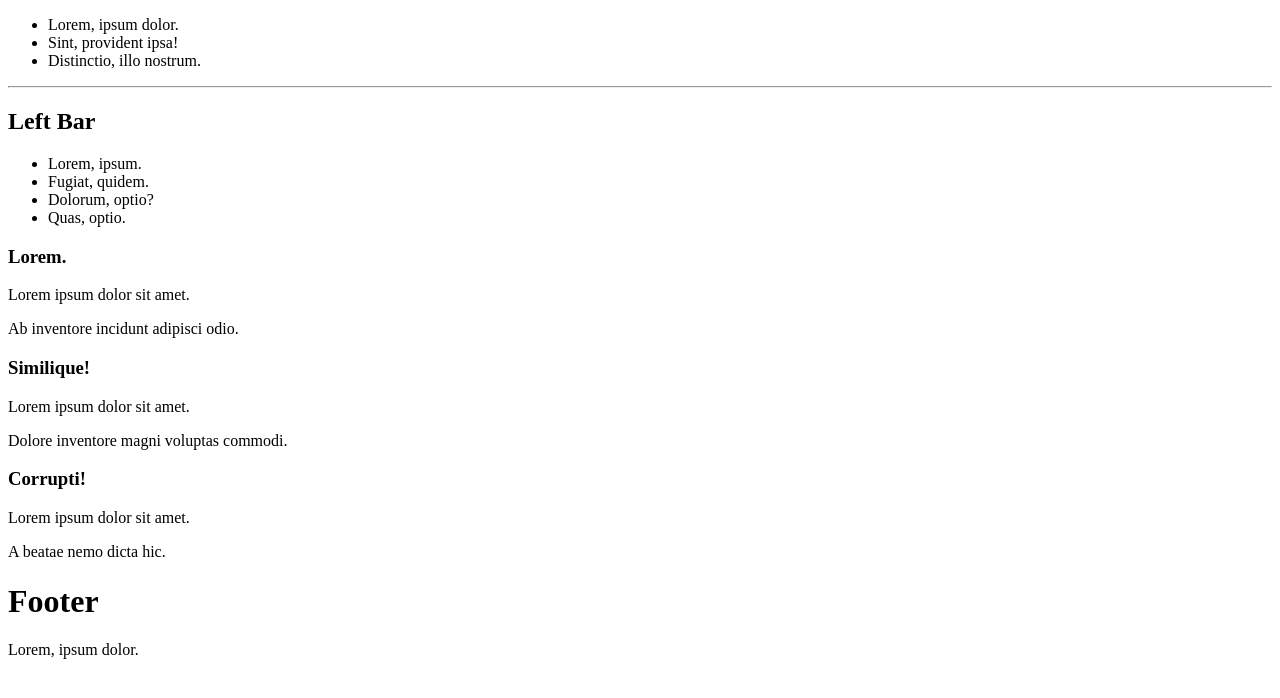
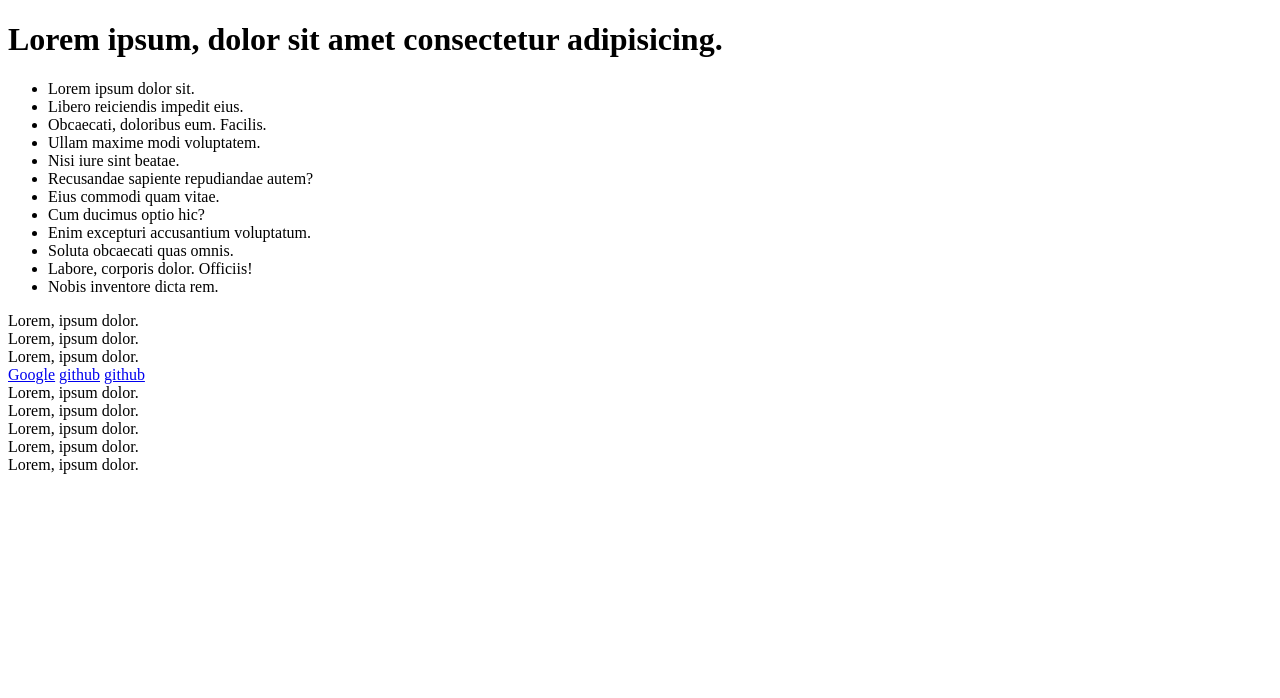
Before and after one commit to tahakcin/htmlCal-smalar-m, a plain HTML site: page htmlSubjects/studying2.html in a window 1280 px wide. Drawn offline with Linux system fonts and the light colour scheme.

Commit message:
css-selectors exercises

```diff
--- a/htmlSubjects/studying2.html
+++ b/htmlSubjects/studying2.html
@@ -1,55 +1,45 @@
 <!DOCTYPE html>
 <html lang="en">
+
 <head>
     <meta charset="UTF-8">
     <meta http-equiv="X-UA-Compatible" content="IE=edge">
     <meta name="viewport" content="width=device-width, initial-scale=1.0">
+    <link rel="stylesheet" href="style.css">
     <title>Document</title>
 </head>
+
 <body>
-    <nav>
-        <div>
-            <ul>
-                <li>Lorem, ipsum dolor.</li>
-                <li>Sint, provident ipsa!</li>
-                <li>Distinctio, illo nostrum.</li>
-            </ul>
-        </div>
-    </nav>
-    <hr>
-    <main>
-        <aside>
-            <h2>Left Bar</h2>
-            <ul>
-                <li>Lorem, ipsum.</li>
-                <li>Fugiat, quidem.</li>
-                <li>Dolorum, optio?</li>
-                <li>Quas, optio.</li>
-            </ul>
-        </aside>
+    <h1 class="color-blue">Lorem ipsum, dolor sit amet consectetur adipisicing.</h1>
+    <ul>
+        <li>Lorem ipsum dolor sit.</li>
+        <li>Libero reiciendis impedit eius.</li>
+        <li>Obcaecati, doloribus eum. Facilis.</li>
+        <li>Ullam maxime modi voluptatem.</li>
+        <li>Nisi iure sint beatae.</li>
+        <li>Recusandae sapiente repudiandae autem?</li>
+        <li>Eius commodi quam vitae.</li>
+        <li>Cum ducimus optio hic?</li>
+        <li>Enim excepturi accusantium voluptatum.</li>
+        <li>Soluta obcaecati quas omnis.</li>
+        <li>Labore, corporis dolor. Officiis!</li>
+        <li>Nobis inventore dicta rem.</li>
+    </ul>
 
-        <section>
-            <article>
-                <h1>Lorem.</h1>
-                <p>Lorem ipsum dolor sit amet.</p>
-                <p>Ab inventore incidunt adipisci odio.</p>
-            </article>
-            <article>
-                <h1>Similique!</h1>
-                <p>Lorem ipsum dolor sit amet.</p>
-                <p>Dolore inventore magni voluptas commodi.</p>
-            </article>
-            <article>
-                <h1>Corrupti!</h1>
-                <p>Lorem ipsum dolor sit amet.</p>
-                <p>A beatae nemo dicta hic.</p>
-            </article>
-        </section>
-    </main>
-    <footer>
-        <h1>Footer</h1>
-        <p>Lorem, ipsum dolor.</p>
-    </footer>
+    <div title="isim">Lorem, ipsum dolor.</div>
+    <div title="isimler">Lorem, ipsum dolor.</div>
+    <div title="isim ve şehirler">Lorem, ipsum dolor.</div>
+
+    <a id="google" href="https://www.google.com/">Google</a>
+    <a href="https://github.com/">github</a>
+    <a href="http://github.com/">github</a>
+
+    <div class="bir_test">Lorem, ipsum dolor.</div>
+    <div class="iki-test">Lorem, ipsum dolor.</div>
+    <div class="uc test">Lorem, ipsum dolor.</div>
+    <div class="dorttest">Lorem, ipsum dolor.</div>
+    <div class="testbes">Lorem, ipsum dolor.</div>
 
 </body>
+
 </html>
--- /dev/null
+++ b/htmlSubjects/style.css
@@ -0,0 +1,50 @@
+.color-blue .fw-bold {
+    color: blue;
+    font-weight: bold;
+}
+
+/*
+ul>li:last-child {
+    color: bisque;
+} */
+
+/* li:nth-child(even) {
+    color: blueviolet;
+} */
+
+/* li:nth-child(2) {
+    color: darkred;
+} */
+
+/* li:nth-child(odd) {
+    background-color: lightsalmon ;
+} */
+
+/* li:nth-child(3n+0) {
+    color: bisque;
+} */
+
+/* .btn[disabled] {
+    color: orchid;
+} */
+
+/* div[title~="isim"] {
+    color: orange;
+} */
+
+/* a[href ^="https"] {
+    color: darkkhaki;
+} */
+
+/* a[href *="http"] {
+    color: palegreen;
+}
+
+div[class$="test"] {
+    background-color: darkorchid;
+} */
+
+/* a:active {
+    position: relative;
+    top: 5px;
+} */
```
